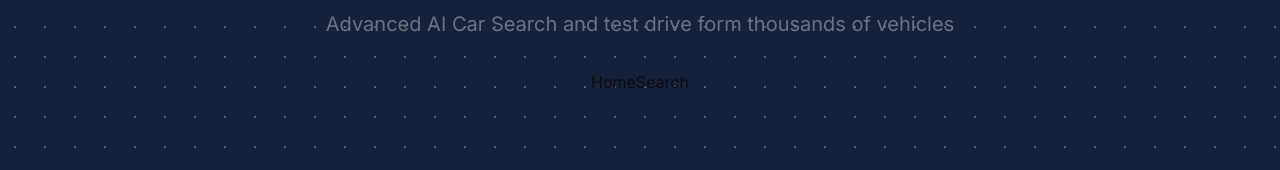
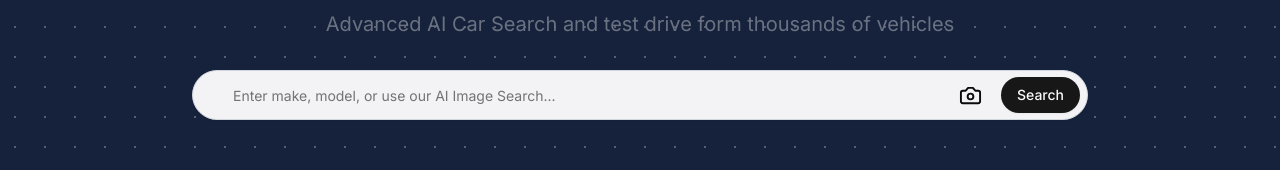
Before and after one commit to Gabriel-otirB/vehiql, a Next.js app: page / in a window 1280 px wide. Shown: the part 398-568 px from the top of the page. Built offline with nearby package versions, Linux system fonts and the light colour scheme; no server answers.

Commit message:
Search car feature implemented

```diff
--- a/app/layout.js
+++ b/app/layout.js
@@ -3,6 +3,7 @@
 import Header from '@/components/Header';
 
 import { ClerkProvider } from '@clerk/nextjs';
+import { Toaster } from 'sonner';
 
 const inter = Inter({ subsets: ["latin"] });
 
@@ -22,6 +23,7 @@
           <main className='min-h-screen'>
             {children}
           </main>
+          <Toaster richColors />
 
           <footer className='bg-blue-50 py-12'>
             <div className='container mx-auto px-4 text-center text-gray-600'>
--- a/components/HomeSearch.jsx
+++ b/components/HomeSearch.jsx
@@ -1,6 +1,167 @@
+"use client"
+
+import { useState } from 'react';
+import { Input } from './ui/input';
+import { Camera, Upload } from 'lucide-react';
+import { Button } from './ui/button';
+import { useDropzone } from 'react-dropzone';
+import { toast } from 'sonner';
+import { useRouter } from 'next/navigation';
+
+
 const HomeSearch = () => {
+  const [searchTerm, setSearchTerm] = useState('');
+  const [isImageSearchActive, setIsImageSearchActive] = useState(false);
+  const [imagePreview, setImagePreview] = useState('');
+  const [searchImage, setSearchImage] = useState(null);
+  const [isUploading, setIsUploading] = useState(false);
+
+  const router = useRouter();
+
+  const handleTextSubmit = (e) => {
+    e.preventDefault();
+    if (!searchTerm.trim()) {
+      toast.error("Please enter a search term");
+      return;
+    }
+
+    router.push(`/cars?search=${encodeURIComponent(searchTerm)}`);
+  };
+
+  const handleImageSearch = async (e) => {
+    e.preventDefault();
+    if (!searchImage) {
+      toast.error("Please upload an image first");
+      return;
+    }
+
+    // add ai logic
+  };
+
+  const onDrop = (acceptedFiles) => {
+    const file = acceptedFiles[0];
+
+    if (file) {
+      if (file.size > 5 * 1024 * 1024) {
+        toast.error("Image size must be less than 5MB");
+        return;
+      }
+
+      setIsUploading(true);
+      setSearchImage(file);
+
+      const reader = new FileReader();
+      reader.onloadend = () => {
+        setImagePreview(reader.result);
+        setIsUploading(false);
+        toast.success("Image uploaded successfully")
+      };
+
+      reader.onerror = () => {
+        setIsUploading(false);
+        toast.error("Failed to reade the image")
+      };
+
+      reader.readAsDataURL(file);
+    }
+  };
+
+  const { getRootProps, getInputProps, isDragActive, isDragReject } = useDropzone({
+    onDrop,
+    accept: {
+      "image/*": [".jpeg", ".jpg", ".png"],
+    },
+    maxFiles: 1,
+  });
+
   return (
-    <div>HomeSearch</div>
+    <div>
+      <form onSubmit={handleTextSubmit}>
+        <div className="relative flex items-center">
+          <Input
+            type='text'
+            placeholder='Enter make, model, or use our AI Image Search...'
+            value={searchTerm}
+            onChange={(e) => setSearchTerm(e.target.value)}
+            className='pl-10 pr-12 py-6 w-full rounded-full border-gray-300 bg-white/95 backdrop-blur-sm'
+          />
+
+          <div className='absolute right-[100px]'>
+            <Camera
+              size={35}
+              onClick={() => setIsImageSearchActive(!isImageSearchActive)}
+              className='cursor-pointer rounded-xl p-1.5'
+              style={{
+                background: isImageSearchActive ? "black" : "",
+                color: isImageSearchActive ? "white" : "",
+              }}
+            />
+          </div>
+
+          <Button type="submit" className="cursor-pointer absolute right-2 rounded-full">
+            Search
+          </Button>
+        </div>
+      </form>
+
+      {isImageSearchActive && (
+        <div className='mt-4'>
+          <form onSubmit={handleImageSearch}>
+            <div className='border-2 border-dashed border-gray-300 rounded-3xl p-6 text-center'>
+              {imagePreview ? (
+                <div className='flex flex-col items-center'>
+                  <img
+                    src={imagePreview}
+                    alt='Car preview'
+                    className='h-40 object-contain mb-4'
+                  />
+                  <Button
+                    className='cursor-pointer'
+                    variant='outline'
+                    onClick={() => {
+                      setSearchImage(null);
+                      setImagePreview('');
+                      toast.info("Image removed");
+                    }}
+                  >
+                    Remove Image
+                  </Button>
+                </div>
+              ) : (
+                <div {...getRootProps()} className='cursor-pointer'>
+                  <input {...getInputProps()} />
+                  <div className='flex flex-col items-center'>
+                    <Upload className='h-12 w-12 text-gray-400 mb-2' />
+                    <p className='text-gray-500 mb-2'>
+                      {isDragActive && !isDragReject
+                        ? "Leave the file here to upload"
+                        : "Drag & drop a car image or click to select"}
+                    </p>
+                    {isDragReject && (
+                      <p className='text-red-500 mb-2'>Invalid image type</p>
+                    )}
+                    <p className='text-gray-400 text-sm'>
+                      Supports: JPG, PNG (max 5MB)
+                    </p>
+                  </div>
+                </div>
+              )}
+            </div>
+
+            {imagePreview && (
+              <Button
+                type='submit'
+                className='w-full cursor-pointer mt-2'
+                disabled={isUploading}
+              >
+                {isUploading ? "Uploading..." : "Search with this Image"}
+              </Button>
+            )}
+
+          </form>
+        </div>
+      )}
+    </div>
   )
 }
 
--- a/package.json
+++ b/package.json
@@ -31,6 +31,7 @@
     "react": "^19.0.0",
     "react-day-picker": "^8.10.1",
     "react-dom": "^19.0.0",
+    "react-dropzone": "^14.3.8",
     "sonner": "^2.0.1",
     "tailwind-merge": "^3.0.2",
     "tw-animate-css": "^1.2.4"
```
Also changed, not shown: 1 other file (tests, documents, lock files or other folders).
